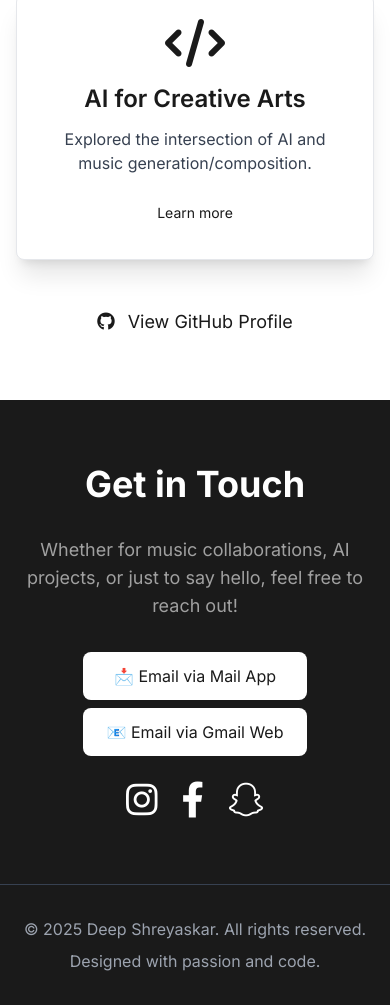
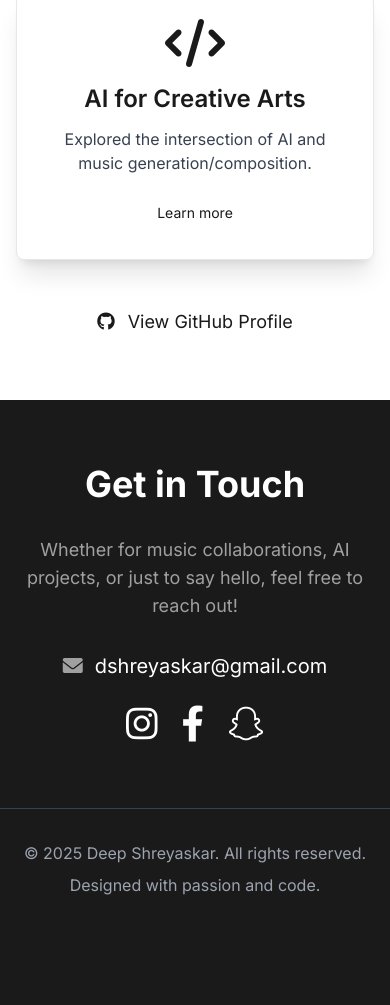
Before and after one commit to DeepShreyaskar1904/portfolio, a plain HTML site: page index.html in a window 390 px wide. Shown: the part 3831-4836 px from the top of the page. After the commit the page ends 4760 px from the top, so only its background shows below. Drawn offline with nearby package versions, Linux system fonts and the light colour scheme.

Commit message:
update for mobile and laptop

```diff
--- a/index.html
+++ b/index.html
@@ -280,18 +280,10 @@
 
             <div class="flex flex-col items-center space-y-6">
                 <!-- Email -->
-               <div class="flex flex-col gap-2">
-  <a
-    href="mailto:dshreyaskar@gmail.com?subject=Portfolio Inquiry&body=Hi Deep,"
-    class="btn-primary"
-  >📩 Email via Mail App</a>
-
-  <a
-    href="https://mail.google.com/mail/?view=cm&fs=1&to=dshreyaskar@gmail.com&su=Portfolio Inquiry&body=Hi Deep,"
-    target="_blank" rel="noopener noreferrer"
-    class="btn-primary"
-  >📧 Email via Gmail Web</a>
-</div>
+                <div class="flex items-center text-xl">
+                    <i class="fas fa-envelope mr-3 text-accent"></i>
+                    <a href="#" onclick="openEmailLink()" class="hover:underline">dshreyaskar@gmail.com</a>
+                </div>
 
                 <!-- Social Media Icons -->
                 <div class="flex space-x-6 mt-8">
@@ -374,6 +366,19 @@
             // Start the typing effect when the page loads
             typeWriter();
         });
+
+  function openEmailLink() {
+    const isMobile = /Android|iPhone|iPad/i.test(navigator.userAgent);
+    if (isMobile) {
+      window.location.href = "mailto:dshreyaskar@gmail.com";
+    } else {
+      window.open(
+        "https://mail.google.com/mail/?view=cm&fs=1&to=dshreyaskar@gmail.com&su=Portfolio Inquiry&body=Hi Deep,",
+        "_blank"
+      );
+    }
+  }
+
     </script>
 </body>
 </html>
```
